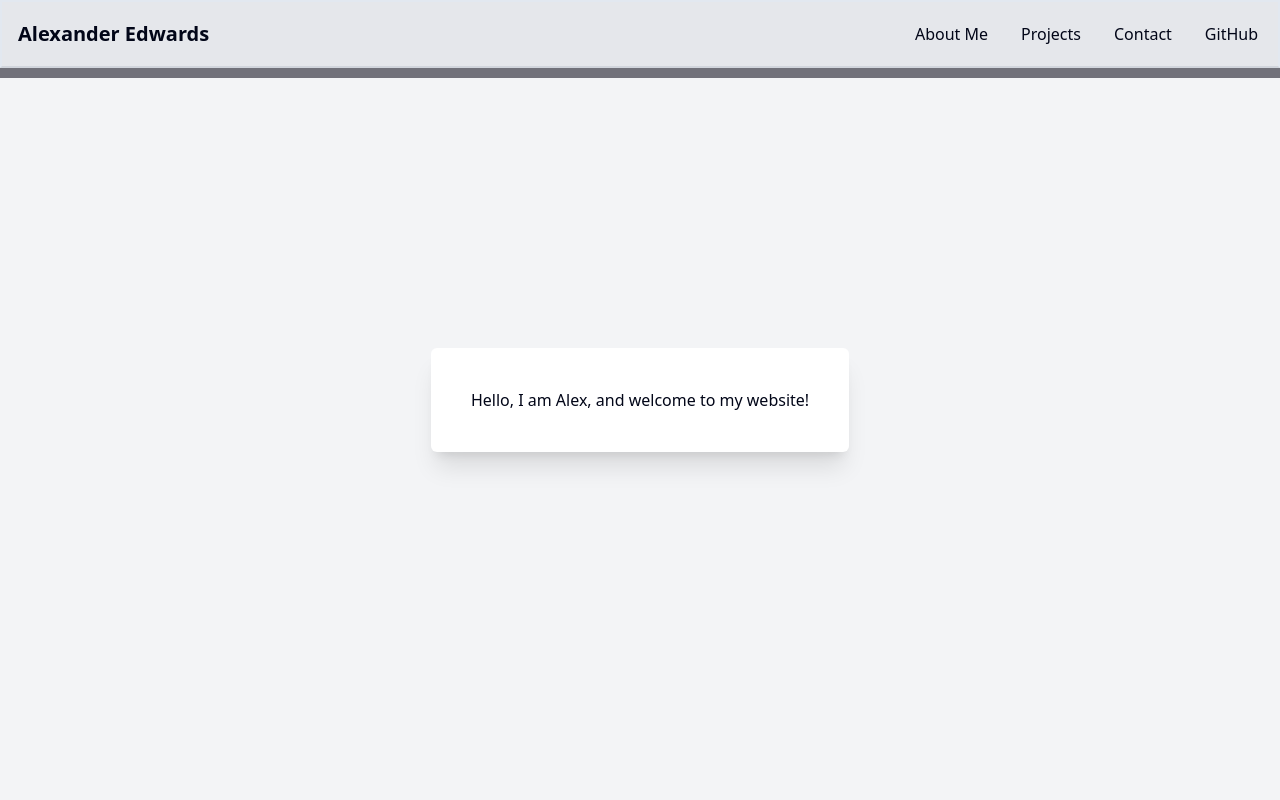
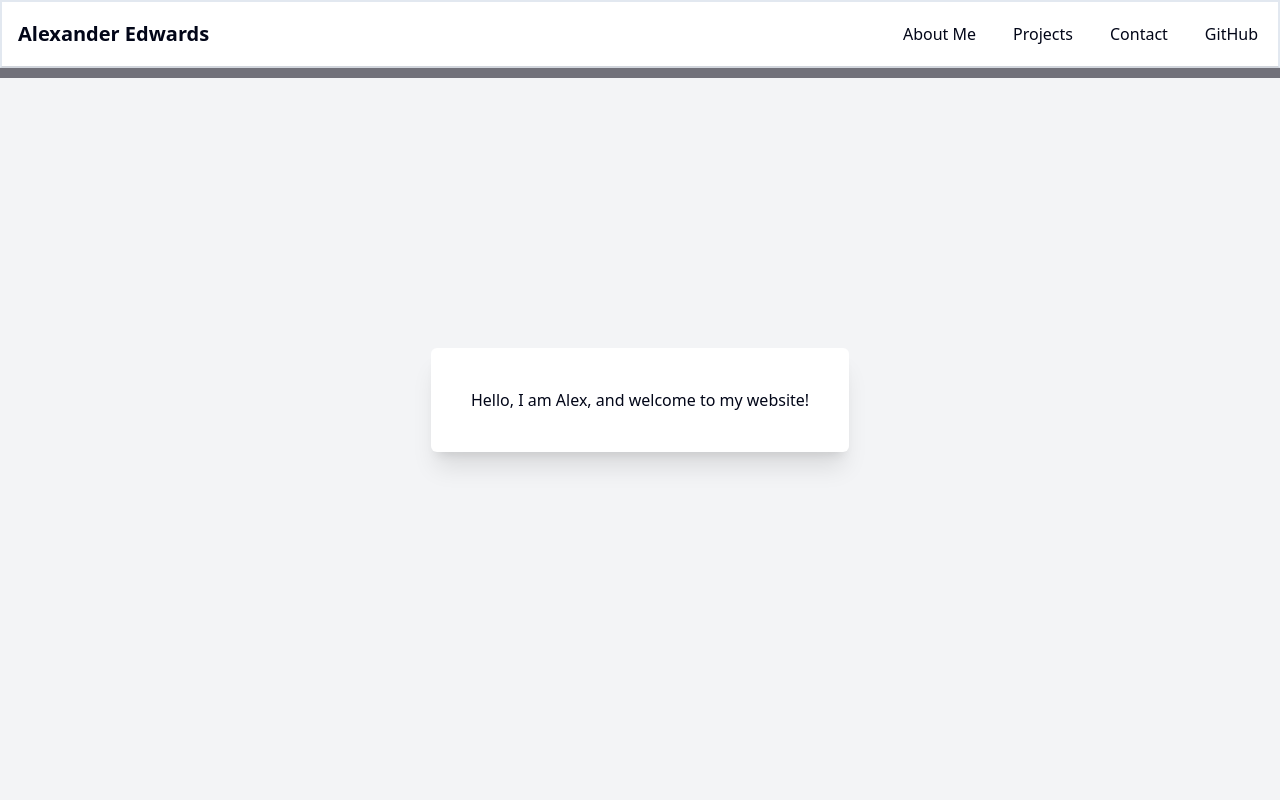
Before and after one commit to alexedwa/portfolio, a React (Vite) app: page / in a window 1280 px wide. Shown: the top 800 px of the page. Built offline with nearby package versions, Linux system fonts and the light colour scheme.

Commit message:
Edited style

```diff
--- a/src/components/Header.tsx
+++ b/src/components/Header.tsx
@@ -12,7 +12,7 @@ function Header() {
 
     return(
         <header>
-            <div className="fixed w-screen top-0 z-1 border-2 border-b-gray-300 bg-gray-200">
+            <div className="fixed w-screen top-0 z-1 border-2 border-b-gray-300 bg-white">
                 <div className="container mx-auto px-4">
                     <div className="flex items-center justify-between h-16">
                         <div className="flex items-center space-x-2">
@@ -22,11 +22,11 @@ function Header() {
                         {/* Desktop menu buttons */}
                         <nav className="hidden md:flex item-center space-x-3">
                             <a className="hover:bg-gray-300 transition-colors p-1 rounded-sm" href="#about">About Me</a>
-                            <Separator orientation="vertical"/>
+                            <Separator orientation="vertical" className="mx-2" />
                             <a className="hover:bg-gray-300 transition-colors p-1 rounded-sm" href="#projects">Projects</a>
-                            <Separator orientation="vertical" />
+                            <Separator orientation="vertical" className="mx-2" />
                             <a className="hover:bg-gray-300 transition-colors p-1 rounded-sm" href="mailto:alexedwa123@gmail.com">Contact</a>
-                            <Separator orientation="vertical" />
+                            <Separator orientation="vertical" className="mx-2" />
                             <a className="hover:bg-gray-300 transition-colors p-1 rounded-sm" href="https://github.com/alexedwa" target="_blank">GitHub</a>
                         </nav>
 
```
